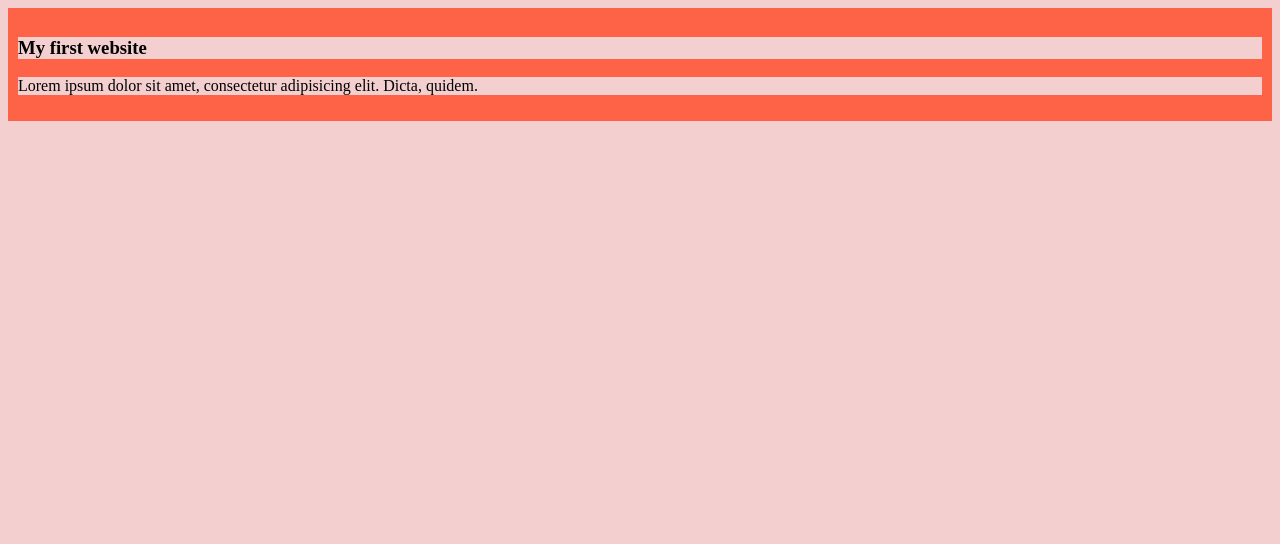
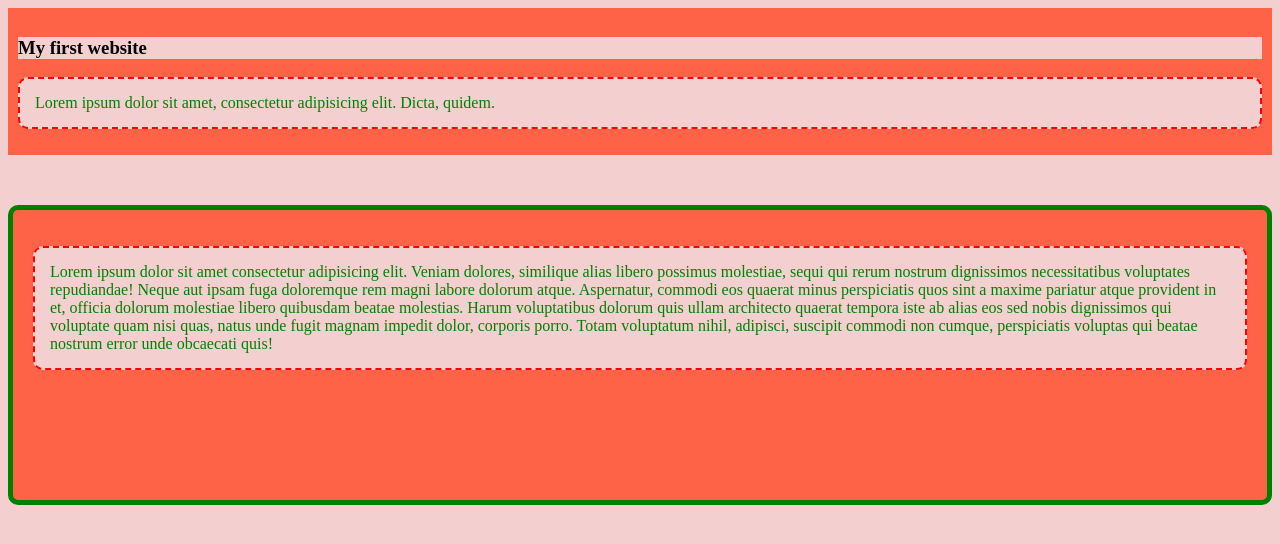
Before and after one commit to Khurshedspi/my-simple-website, a plain HTML site: page index.html in a window 1280 px wide. Drawn offline with Linux system fonts and the light colour scheme.

Commit message:
added second div

```diff
--- a/css/style.css
+++ b/css/style.css
@@ -5,3 +5,17 @@ div{
     background-color: tomato;
     padding: 10px;
 }
+.second{
+    margin-top: 50px;
+    height: 250px;
+    width: auto;
+    border: 5px solid green;
+    padding: 20px;
+    border-radius: 10px;
+}
+p{
+    color: green;
+    padding: 15px;
+    border: 2px dashed red;
+    border-radius: 10px;
+}
--- a/index.html
+++ b/index.html
@@ -15,6 +15,12 @@
             My first website
         </h3>
         <p>Lorem ipsum dolor sit amet, consectetur adipisicing elit. Dicta, quidem.</p>
+
+    </div>
+
+    <div class="second">
+        <p>Lorem ipsum dolor sit amet consectetur adipisicing elit. Veniam dolores, similique alias libero possimus molestiae, sequi qui rerum nostrum dignissimos necessitatibus voluptates repudiandae! Neque aut ipsam fuga doloremque rem magni labore dolorum atque. Aspernatur, commodi eos quaerat minus perspiciatis quos sint a maxime pariatur atque provident in et, officia dolorum molestiae libero quibusdam beatae molestias. Harum voluptatibus dolorum quis ullam architecto quaerat tempora iste ab alias eos sed nobis dignissimos qui voluptate quam nisi quas, natus unde fugit magnam impedit dolor, corporis porro. Totam voluptatum nihil, adipisci, suscipit commodi non cumque, perspiciatis voluptas qui beatae nostrum error unde obcaecati quis!
+        </p>
     </div>
 </body>
 </html>
```
